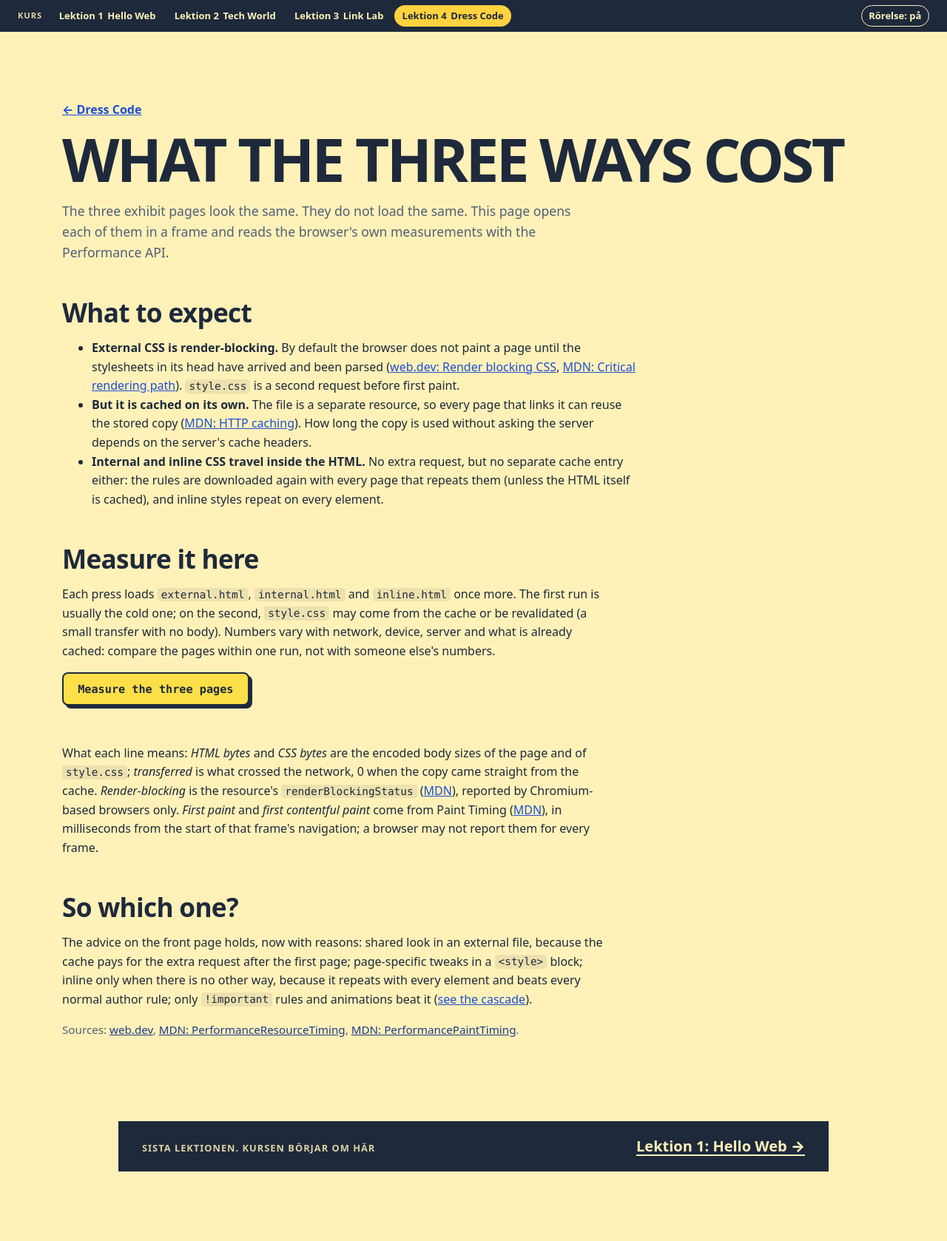
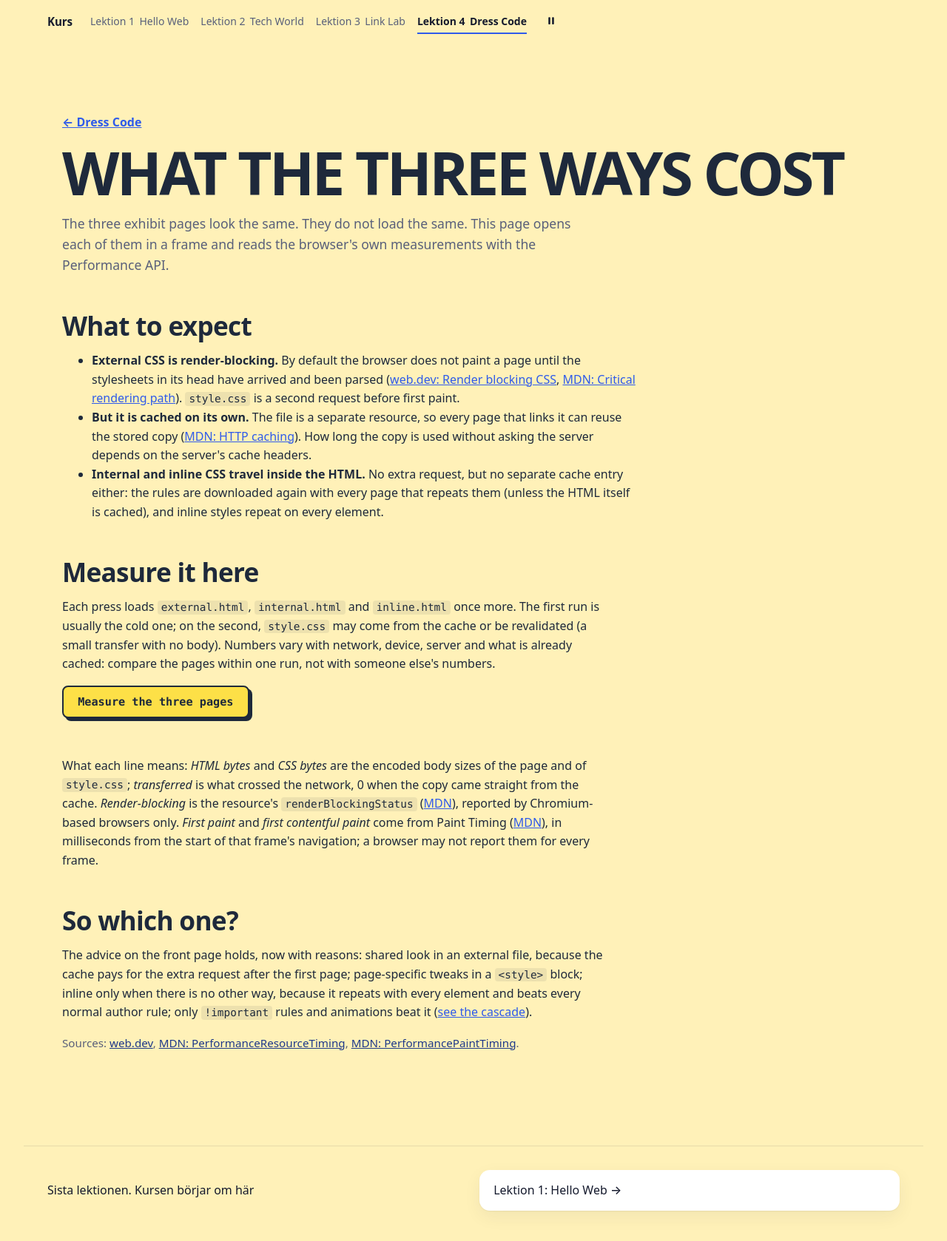
Before and after one commit to abdimannor/dress-code, a website: page cost.html in a window 1280 px wide. Shown: the whole page at 74% size. Before the commit the page ends 1584 px from the top, so only its background shows below. Drawn offline with Linux system fonts and the light colour scheme.

Commit message:
Course bar: shared tokens, quiet numbered lessons, icon motion button

```diff
--- a/course.css
+++ b/course.css
@@ -1,60 +1,86 @@
-/* Course bar: one shared snippet across the four lessons. Each site sets the three colours. */
+/* Webbkursen: shared tokens, course bar, controls and lesson footer.
+   Identical in the four lesson repos; each page sets --accent (and --accent-ink for text). */
+:root {
+  --bg: #f6f7fb; --card: #fff; --text: #151a2d; --muted: #59607a;
+  --line: rgb(21 26 45 / .1);
+  --shadow: 0 1px 2px rgb(0 0 0 / .05), 0 8px 24px rgb(20 30 60 / .06);
+  --radius: 14px; --radius-code: 10px;
+  --sans: ui-sans-serif, system-ui, -apple-system, "Segoe UI", Roboto, sans-serif;
+  --mono: ui-monospace, SFMono-Regular, Menlo, monospace;
+  --accent: #2f5bea; --accent-ink: var(--accent);
+  color-scheme: light dark;
+}
+@media (prefers-color-scheme: dark) {
+  :root:not([data-scheme="light"]) {
+    --bg: #0e1220; --card: #161b2e; --text: #e6e9f5; --muted: #9aa1bd;
+    --line: rgb(230 233 245 / .12);
+    --shadow: 0 1px 2px rgb(0 0 0 / .3), 0 8px 24px rgb(0 0 0 / .25);
+  }
+}
+:root[data-scheme="light"] { color-scheme: light; }
+
 .course-bar {
-  --cb-bg: var(--course-bg, #111);
-  --cb-ink: var(--course-ink, #fff);
-  --cb-accent: var(--course-accent, #ffd23f);
-  display: flex; flex-wrap: wrap; align-items: center; gap: .25rem .75rem;
-  padding: .45rem clamp(.75rem, 3vw, 1.5rem);
-  background: var(--cb-bg); color: var(--cb-ink);
-  font: 600 .8125rem/1.3 system-ui, -apple-system, "Segoe UI", Roboto, sans-serif;
-  letter-spacing: 0;
+  display: flex; flex-wrap: wrap; align-items: center; gap: .5rem 1.5rem;
+  max-width: 76rem; margin: 0 auto; padding: .9rem clamp(1rem, 4vw, 2rem);
+  color: var(--text); font: 500 .875rem/1.3 var(--sans);
 }
-.course-bar .course-name { margin: 0; font-weight: 800; text-transform: uppercase; letter-spacing: .08em; font-size: .7rem; opacity: .85; }
-.course-bar ol { display: flex; flex-wrap: wrap; gap: .25rem; margin: 0; padding: 0; list-style: none; }
+.course-bar .course-name { margin: 0; font-weight: 750; letter-spacing: -.01em; font-size: .95rem; }
+.course-bar ol { display: flex; flex-wrap: wrap; gap: .15rem 1rem; margin: 0; padding: 0; list-style: none; }
 .course-bar a {
-  display: inline-flex; align-items: center; gap: .35rem;
-  padding: .3rem .6rem; border-radius: 999px;
-  border: 1px solid transparent;
+  display: inline-flex; align-items: baseline; gap: .4rem; padding: .35rem 0;
+  border-bottom: 2px solid transparent;
 }
-.course-bar a:is(:link, :visited, :hover, :active) { color: inherit; background: transparent; text-decoration: none; outline: 0; }
-.course-bar a:hover { text-decoration: underline; }
-.course-bar a:focus-visible { outline: 2px solid var(--cb-accent); outline-offset: 2px; }
-.course-bar a[aria-current="page"]:is(:link, :visited, :hover, :active) { background: var(--cb-accent); color: var(--cb-bg); font-weight: 800; }
+.course-bar a:is(:link, :visited, :hover, :active) { color: var(--muted); text-decoration: none; }
+.course-bar a:hover { color: var(--text); }
+.course-bar a:focus-visible { outline: 2px solid var(--accent-ink); outline-offset: 2px; border-radius: 4px; }
+.course-bar a[aria-current="page"]:is(:link, :visited, :hover, :active) { color: var(--text); border-bottom-color: var(--accent); font-weight: 650; }
 .course-bar .course-num { font-variant-numeric: tabular-nums; }
-.course-bar .course-mark { font-weight: 800; }
+.course-bar .course-mark { color: var(--accent-ink); font-weight: 700; }
 .course-bar .course-mark[hidden] { display: none; }
-.course-motion { display: inline-flex; align-items: center; margin-left: auto; }
-.course-motion button {
-  font: inherit; color: inherit; background: transparent; cursor: pointer;
-  padding: .3rem .6rem; border-radius: 999px; border: 1px solid currentColor;
+.course-controls { display: inline-flex; gap: .5rem; align-items: center; margin-left: auto; }
+@media (max-width: 40rem) { .course-bar ol { order: 3; flex-basis: 100%; } }
+.course-icon {
+  display: inline-grid; place-items: center; width: 34px; height: 34px; padding: 0;
+  border-radius: 50%; border: 1px solid color-mix(in srgb, currentColor 22%, transparent);
+  background: transparent; color: inherit; cursor: pointer; transition: background-color .15s;
 }
-.course-motion button:focus-visible { outline: 2px solid var(--cb-accent); outline-offset: 2px; }
+.course-bar .course-icon, .course-bar .course-icon[aria-pressed] { background: transparent; color: inherit; border: 1px solid color-mix(in srgb, currentColor 22%, transparent); border-radius: 50%; padding: 0; }
+.course-bar .course-icon:hover, .course-bar .course-icon:focus-visible, .course-icon:hover, .course-icon:focus-visible { background: color-mix(in srgb, currentColor 10%, transparent); }
+.course-icon:focus-visible { outline: 2px solid currentColor; outline-offset: 2px; }
+.course-icon svg { display: block; }
+
+/* Lesson footer: previous and next lesson. */
 .course-next {
-  display: flex; flex-wrap: wrap; align-items: baseline; justify-content: space-between; gap: .5rem 1.5rem;
-  max-width: 60rem; margin: 3rem auto 0; padding: 1.25rem clamp(1rem, 4vw, 2rem);
-  background: var(--course-bg, #111); color: var(--course-ink, #fff);
-  font: 600 1rem/1.4 system-ui, -apple-system, "Segoe UI", Roboto, sans-serif;
+  display: grid; grid-template-columns: repeat(auto-fit, minmax(15rem, 1fr)); gap: 1rem;
+  max-width: 76rem; margin: 4rem auto 0; padding: 2rem clamp(1rem, 4vw, 2rem) 3rem;
+  border-top: 1px solid var(--line); font: 500 1rem/1.4 var(--sans); color: var(--text);
 }
-.course-next p { margin: 0; font-size: .8rem; text-transform: uppercase; letter-spacing: .08em; opacity: .85; }
-.course-next a:is(:link, :visited, :hover, :active) { color: inherit; background: transparent; font-weight: 800; font-size: 1.25rem; text-decoration: underline; text-underline-offset: .2em; }
-.course-next a:focus-visible { outline: 2px solid var(--course-accent, #ffd23f); outline-offset: 3px; }
-:root[data-motion="on"] .course-bar a, :root[data-motion="on"] .course-motion button { transition: background-color .2s, color .2s; }
+.course-next a {
+  display: flex; flex-direction: column; gap: .2rem; padding: 1rem 1.2rem;
+  background: var(--card); border-radius: var(--radius); box-shadow: var(--shadow);
+}
+.course-next a:is(:link, :visited, :hover, :active) { color: var(--text); text-decoration: none; }
+.course-next a:hover strong { text-decoration: underline; text-decoration-color: var(--accent); text-underline-offset: .2em; }
+.course-next a:focus-visible { outline: 2px solid var(--accent-ink); outline-offset: 3px; }
+.course-next .course-dir { color: var(--muted); font-size: .85rem; }
+.course-next strong { font-size: 1.15rem; font-weight: 750; letter-spacing: -.02em; }
+.course-next .next { text-align: right; }
 
 /* Course complete card: shown by course.js on the last lesson when all four are done. */
 .course-complete {
-  max-width: 60rem; margin: 3rem auto 0; padding: clamp(1.25rem, 4vw, 2.25rem) clamp(1rem, 4vw, 2rem);
-  background: var(--course-accent, #ffd23f); color: var(--course-bg, #111);
-  font: 500 1rem/1.45 system-ui, -apple-system, "Segoe UI", Roboto, sans-serif;
+  max-width: 72rem; margin: 3rem auto 0; padding: clamp(1.25rem, 4vw, 2.25rem);
+  background: var(--card); color: var(--text); border-radius: var(--radius); box-shadow: var(--shadow);
+  border-top: 4px solid var(--accent); font: 500 1rem/1.5 var(--sans);
 }
-.course-complete h2 { margin: 0 0 .25rem; font-size: clamp(2rem, 6vw, 3.25rem); font-weight: 900; line-height: 1; letter-spacing: -.02em; }
-.course-complete > p { margin: 0 0 1.25rem; font-weight: 700; }
+.course-complete h2 { margin: 0 0 .25rem; font-size: clamp(1.8rem, 5vw, 2.6rem); font-weight: 750; letter-spacing: -.02em; line-height: 1.1; }
+.course-complete > p { margin: 0 0 1.25rem; color: var(--muted); }
 .course-complete ol { display: grid; grid-template-columns: repeat(auto-fit, minmax(12rem, 1fr)); gap: .75rem; margin: 0; padding: 0; list-style: none; }
-.course-complete li { display: flex; flex-direction: column; gap: .2rem; padding: .85rem 1rem; background: var(--course-bg, #111); color: var(--course-ink, #fff); }
-.course-complete .course-num { font-size: .7rem; font-weight: 800; text-transform: uppercase; letter-spacing: .08em; opacity: .85; }
-.course-complete strong { font-size: 1.15rem; }
-.course-complete li::before { content: "\2713"; font-weight: 900; color: var(--course-accent, #ffd23f); }
-:root[data-motion="on"] .course-complete li { animation: course-tick .5s cubic-bezier(.2, .8, .2, 1.2) both; }
-:root[data-motion="on"] .course-complete li:nth-child(2) { animation-delay: .1s; }
-:root[data-motion="on"] .course-complete li:nth-child(3) { animation-delay: .2s; }
-:root[data-motion="on"] .course-complete li:nth-child(4) { animation-delay: .3s; }
-@keyframes course-tick { from { opacity: 0; transform: translateY(.75rem) scale(.96); } }
+.course-complete li { display: flex; flex-direction: column; gap: .2rem; padding: .85rem 1rem; border: 1px solid var(--line); border-radius: 10px; }
+.course-complete .course-num { font-size: .8rem; color: var(--muted); }
+.course-complete strong { font-size: 1.1rem; }
+.course-complete li::before { content: "\2713"; font-weight: 800; color: var(--accent-ink); }
+:root:not([data-motion="off"]) .course-complete li { animation: course-rise .4s ease-out both; }
+:root:not([data-motion="off"]) .course-complete li:nth-child(2) { animation-delay: 60ms; }
+:root:not([data-motion="off"]) .course-complete li:nth-child(3) { animation-delay: 120ms; }
+:root:not([data-motion="off"]) .course-complete li:nth-child(4) { animation-delay: 180ms; }
+@keyframes course-rise { from { opacity: 0; transform: translateY(8px); } }
--- a/course.js
+++ b/course.js
@@ -4,6 +4,7 @@
   /* Framed copies of the page (previews) carry no course chrome. */
   if (window.self !== window.top) {
     for (const el of document.querySelectorAll('.course-bar, .course-next')) el.remove();
+    document.documentElement.classList.add('is-framed');
     return;
   }
   const KEY = 'course-done';
@@ -85,16 +86,22 @@
   window.courseDone = () => { store.set(KEY, '1'); paint(); };
   paint();
 
-  const btn = document.querySelector('.course-motion button');
+  const btn = document.querySelector('.course-motion');
   if (!btn) return;
   const root = document.documentElement;
+  const en = !/^sv/.test(root.lang);
+  const PAUSE = '<svg viewBox="0 0 24 24" width="18" height="18" fill="currentColor" aria-hidden="true"><rect x="7" y="5.5" width="3.4" height="13" rx="1.2"/><rect x="13.6" y="5.5" width="3.4" height="13" rx="1.2"/></svg>';
+  const PLAY = '<svg viewBox="0 0 24 24" width="18" height="18" fill="currentColor" aria-hidden="true"><path d="M8 5.8v12.4a1 1 0 0 0 1.5.86l10-6.2a1 1 0 0 0 0-1.72l-10-6.2A1 1 0 0 0 8 5.8z"/></svg>';
   function show() {
-    const on = root.dataset.motion === 'on';
+    const on = root.dataset.motion !== 'off';
+    const label = on ? (en ? 'Pause motion' : 'Pausa r\u00f6relse') : (en ? 'Play motion' : 'Starta r\u00f6relse');
     btn.setAttribute('aria-pressed', String(on));
-    btn.textContent = on ? 'R\u00f6relse: p\u00e5' : 'R\u00f6relse: av';
+    btn.setAttribute('aria-label', label);
+    btn.title = label;
+    btn.innerHTML = on ? PAUSE : PLAY;
   }
   btn.addEventListener('click', () => {
-    root.dataset.motion = root.dataset.motion === 'on' ? 'off' : 'on';
+    root.dataset.motion = root.dataset.motion === 'off' ? 'on' : 'off';
     store.set('motion', root.dataset.motion);
     show();
   });
```
